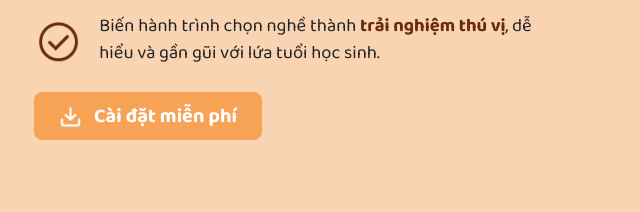
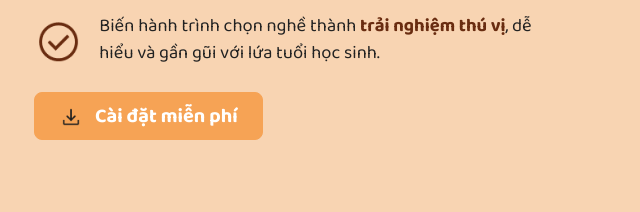
Before and after one commit to mylukcy/PanDream, a plain HTML site: page index.html in a window 1280 px wide. Shown: the part 1546-1758 px from the top of the page, 618-1258 px from the left. Drawn offline with nearby package versions, Linux system fonts and the light colour scheme.

Commit message:
Update index.html

```diff
--- a/index.html
+++ b/index.html
@@ -163,7 +163,7 @@
               </li>
             </ul>
             <a href="#" class="btn btn-orange btn-lg px-4">
-              <img src="assets/download.png" alt="Download" style="height:24px;vertical-align:middle;margin-right:8px;">
+              <img src="assets/download_256dp_1F1F1F_FILL0_wght400_GRAD0_opsz48.png" alt="Download" style="height:24px;vertical-align:middle;margin-right:8px;">
               <strong>Cài đặt miễn phí</strong>
             </a>
           </div>
```
